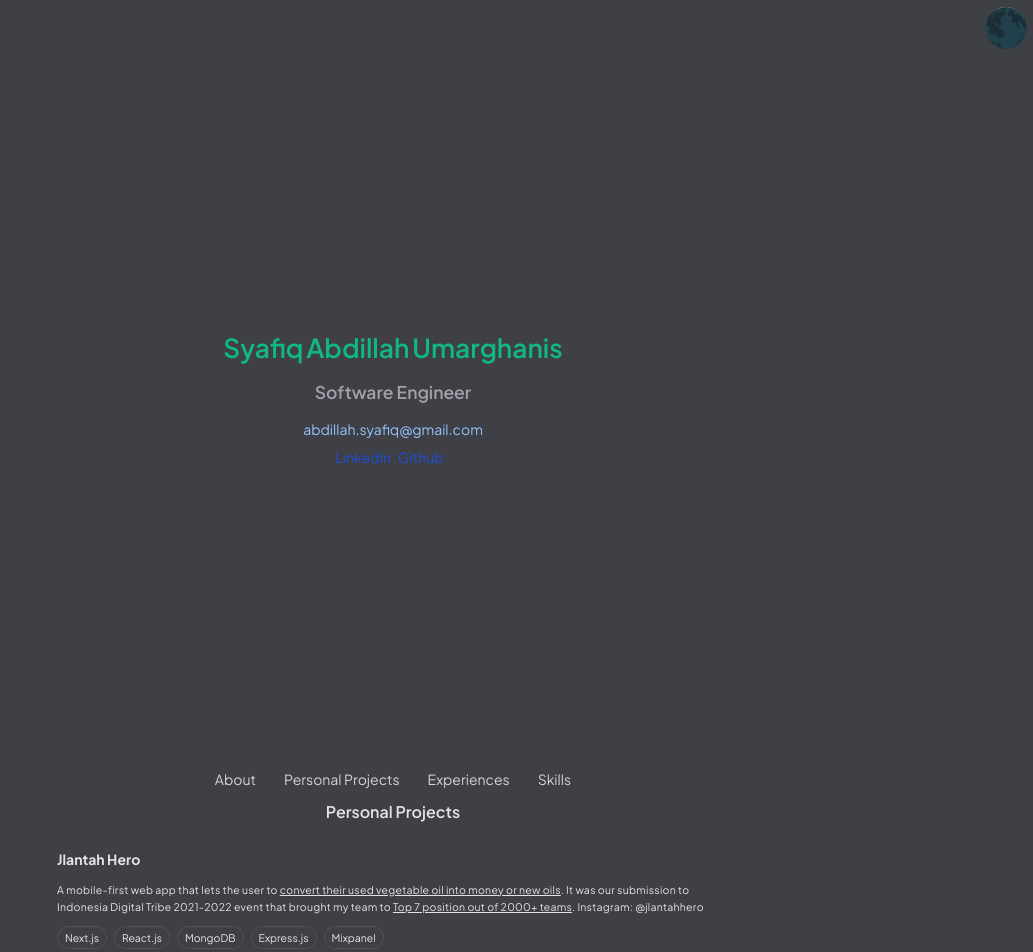
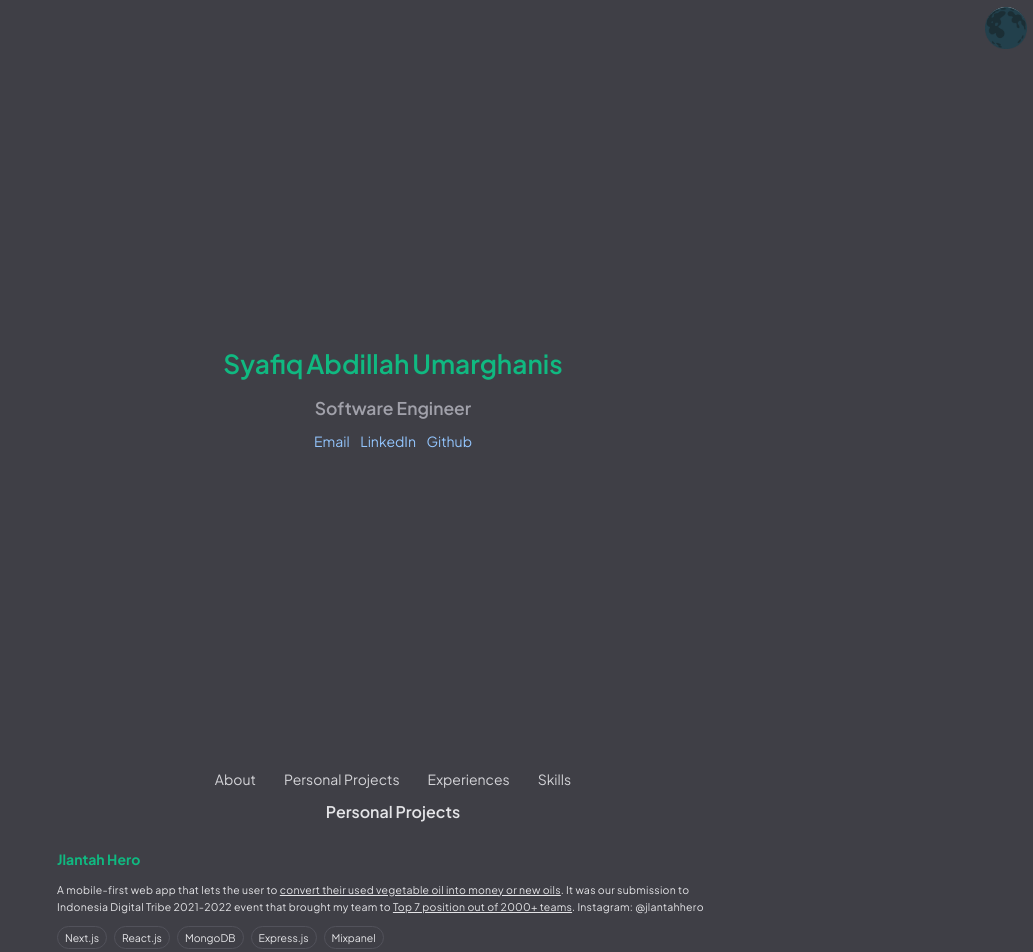
Before and after one commit to syafiqabdillah/portfolio-2025, a Svelte app: page / in a window 1280 px wide. Shown: the top 952 px of the page, without its empty margins (247-1280 px from the left). Built offline with nearby package versions, Linux system fonts and the light colour scheme.

Commit message:
adjust social ui

```diff
--- a/src/component/About.svelte
+++ b/src/component/About.svelte
@@ -96,19 +96,20 @@
   >
     {profile.title}
   </div>
-  <a
-    href="mailto:${profile.email}"
-    class={twMerge("mt-4", theme.isDark ? "text-blue-300" : "text-blue-700")}
-  >
-    {profile.email}
-  </a>
-  <section>
+
+  <section class="flex gap-3 mt-3">
+    <a
+      href="mailto:${profile.email}"
+      class={twMerge("", theme.isDark ? "text-blue-300" : "text-blue-700")}
+    >
+      Email
+    </a>
     {#each socials as social}
       <a
         href={social.url}
         target="_blank"
         rel="noopener noreferrer"
-        class="inline-block mt-2 mr-2 text-blue-700"
+        class={twMerge("", theme.isDark ? "text-blue-300" : "text-blue-700")}
       >
         {social.text}
       </a>
--- a/src/component/Project.svelte
+++ b/src/component/Project.svelte
@@ -11,9 +11,7 @@
 
   const ios: IntersectionObserver[] = [];
 
-  const getTransform = (id: number) => {
-    return isEven(id) ? `translate-x-[20px]` : `translate-x-[-20px]`;
-  };
+  let currentlyLit: null | number = $state(null);
 
   const createIO = () => {
     return new IntersectionObserver(
@@ -21,15 +19,8 @@
         const entry = entries[0];
         const doc = entry.target as HTMLElement;
         const id = Number(doc.id.split("-")[1]);
-        const img = doc.querySelector("img");
         if (entry.isIntersecting && entry.intersectionRatio >= 1) {
-          img?.classList.add(getTransform(id), "rounded-xl");
-        }
-        if (
-          entry.intersectionRatio <= 0 &&
-          img?.classList.contains(getTransform(id))
-        ) {
-          img?.classList.remove(getTransform(id), "rounded-xl");
+          currentlyLit = id;
         }
       },
       {
@@ -61,14 +52,19 @@
       id={`project-${index}`}
       class="mb-[50px] flex flex-col mx-4 w-full max-w-[700px] gap-3 px-4"
     >
-      <div class="font-bold">
+      <div
+        class={twMerge(
+          "font-bold project-name transition-colors duration-500 ease-in-out",
+          currentlyLit === index ? "text-emerald-500" : ""
+        )}
+      >
         {project.name}
       </div>
       <div class="text-xs tracking-wide leading-5">
         {@html project.desc}
       </div>
       <div class="flex gap-2 flex-wrap">
-        {#each project.tech as tech}
+        {#each project.tech as tech, idx}
           <div
             class={twMerge(
               "px-2 py-1 text-xs border border-solid flex items-center justify-center rounded-full text-nowrap",
@@ -82,7 +78,8 @@
       {#if project.src}
         <img
           class={twMerge(
-            `mt-[10px] transition-all duration-700 hover:rounded-xl`
+            `mt-[10px] transition-all duration-700 hover:rounded-xl`,
+            currentlyLit === index ? "translate-x-[20px] rounded-xl" : ""
           )}
           src={project.src}
           alt={project.name}
```
